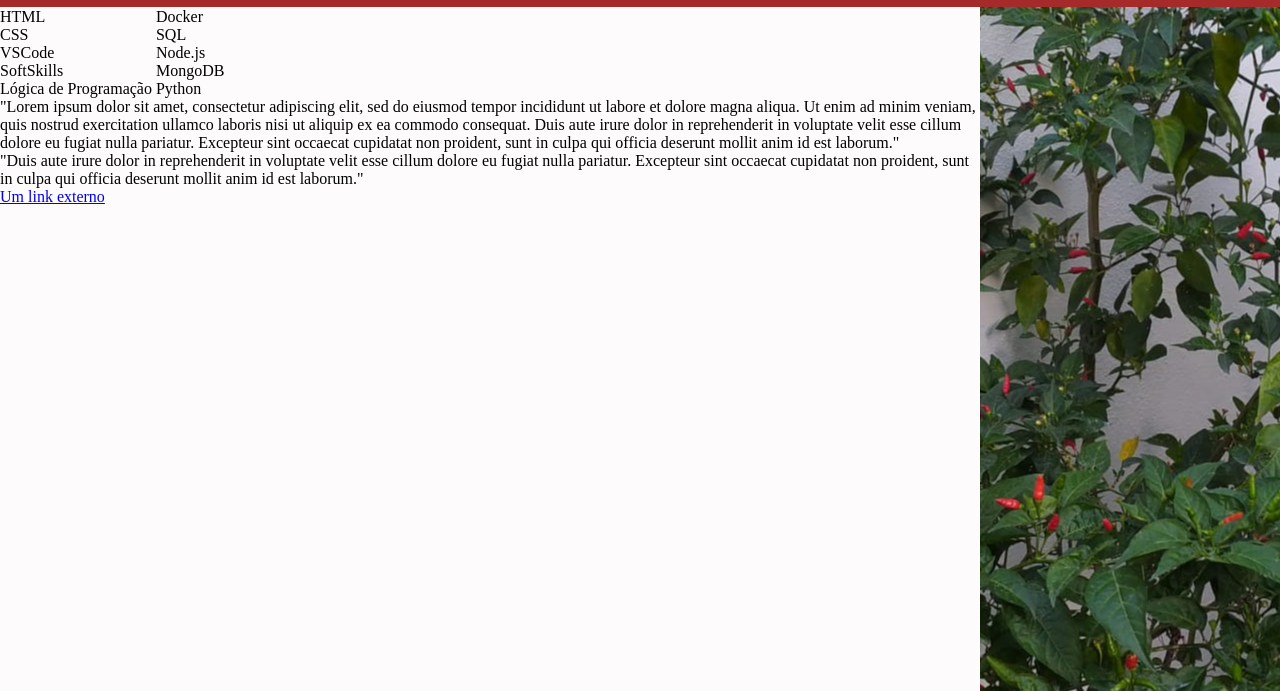
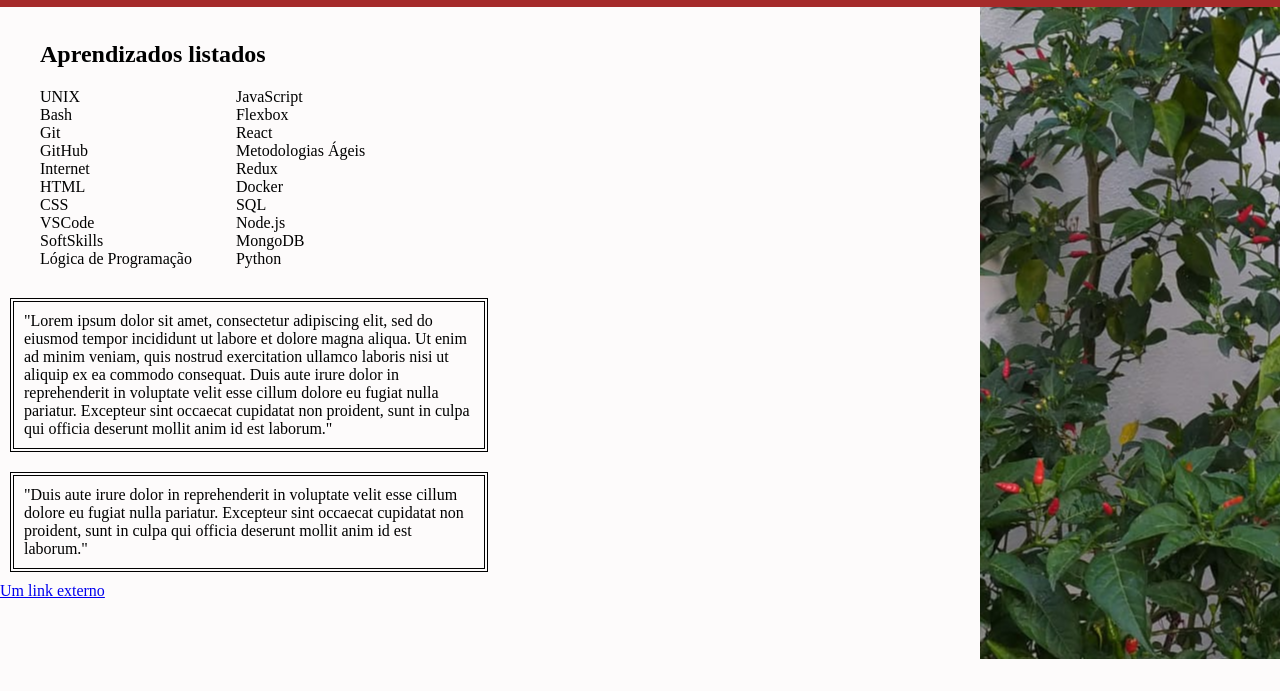
Before and after one commit to nnnnadia/projeto-trybe-lessons-learned, a website: page index.html in a window 1280 px wide. Shown: the part 109-800 px from the top of the page. Drawn offline with Linux system fonts and the light colour scheme.

Commit message:
Requisito 15 feito.

```diff
--- a/index.html
+++ b/index.html
@@ -11,7 +11,7 @@
   <body>
     <header id="cabecalho">
       <h1 id="titulo">Projeto: Lições Aprendidas!</h1>
-      <nav id="navegacao-principal">
+      <nav id="navegacao_principal">
         <ul>
           <li>Home</li>
           <li>Menu</li>
@@ -19,11 +19,11 @@
         </ul>
       </nav>
     </header>
-    <div id="figura-ao-lado">
+    <div id="figura_ao_lado">
       <img id="minha_foto" src="pimentinhas.png" alt="Foto de pimentas">
     </div>
-    <section>
-      <h2>Listas</h2>
+    <section id="listas">
+      <h2>Aprendizados listados</h2>
       <ol id="licoes_aprendidas" class="licoes">
         <li>UNIX</li>
         <li>Bash</li>
@@ -49,10 +49,10 @@
         <li>Python</li>
       </ul>
     </section>
-    <article>
+    <article class="lado-esquerdo">
       "Lorem ipsum dolor sit amet, consectetur adipiscing elit, sed do eiusmod tempor incididunt ut labore et dolore magna aliqua. Ut enim ad minim veniam, quis nostrud exercitation ullamco laboris nisi ut aliquip ex ea commodo consequat. Duis aute irure dolor in reprehenderit in voluptate velit esse cillum dolore eu fugiat nulla pariatur. Excepteur sint occaecat cupidatat non proident, sunt in culpa qui officia deserunt mollit anim id est laborum."
     </article>
-    <aside>
+    <aside class="lado-direito">
       "Duis aute irure dolor in reprehenderit in voluptate velit esse cillum dolore eu fugiat nulla pariatur. Excepteur sint occaecat cupidatat non proident, sunt in culpa qui officia deserunt mollit anim id est laborum."
     </aside>
     <footer id="rodape">
--- a/style.css
+++ b/style.css
@@ -23,11 +23,11 @@ body {
   line-height: 42px;
 }
 
-#navegacao-principal {
+#navegacao_principal {
   margin-left: 10px;
 }
 
-#navegacao-principal li {
+#navegacao_principal li {
   display: inline-block;
   font-family: monospace;
   font-size: 20px;
@@ -36,24 +36,43 @@ body {
   margin-bottom: 10px;
 }
 
-#navegacao-principal li:hover {
+#navegacao_principal li:hover {
   border: dashed 3px white;
   color: white;
 }
 
-#figura-ao-lado {
+#figura_ao_lado {
   float: right;
   background-image: url(pimentinhas.png);
   background-position: 50%;
   width: 300px;
-  height: 800px;
+  height: 768px;
 }
 
 #minha_foto {
   display: none;
 }
 
+#listas {
+  margin-bottom: 20px;
+  padding-top: 150px;
+}
+
+#listas h2 {
+  margin: 0 0 20px 40px;
+}
+
 .licoes{
   display: inline-block;
   list-style: none;
+  margin-left: 40px;
 }
+
+.lado-esquerdo, .lado-direito {
+  display: inline-block;
+  width: 450px;
+  vertical-align: top;
+  padding: 10px;
+  margin: 10px;
+  border: black 4px double;
+}
```
